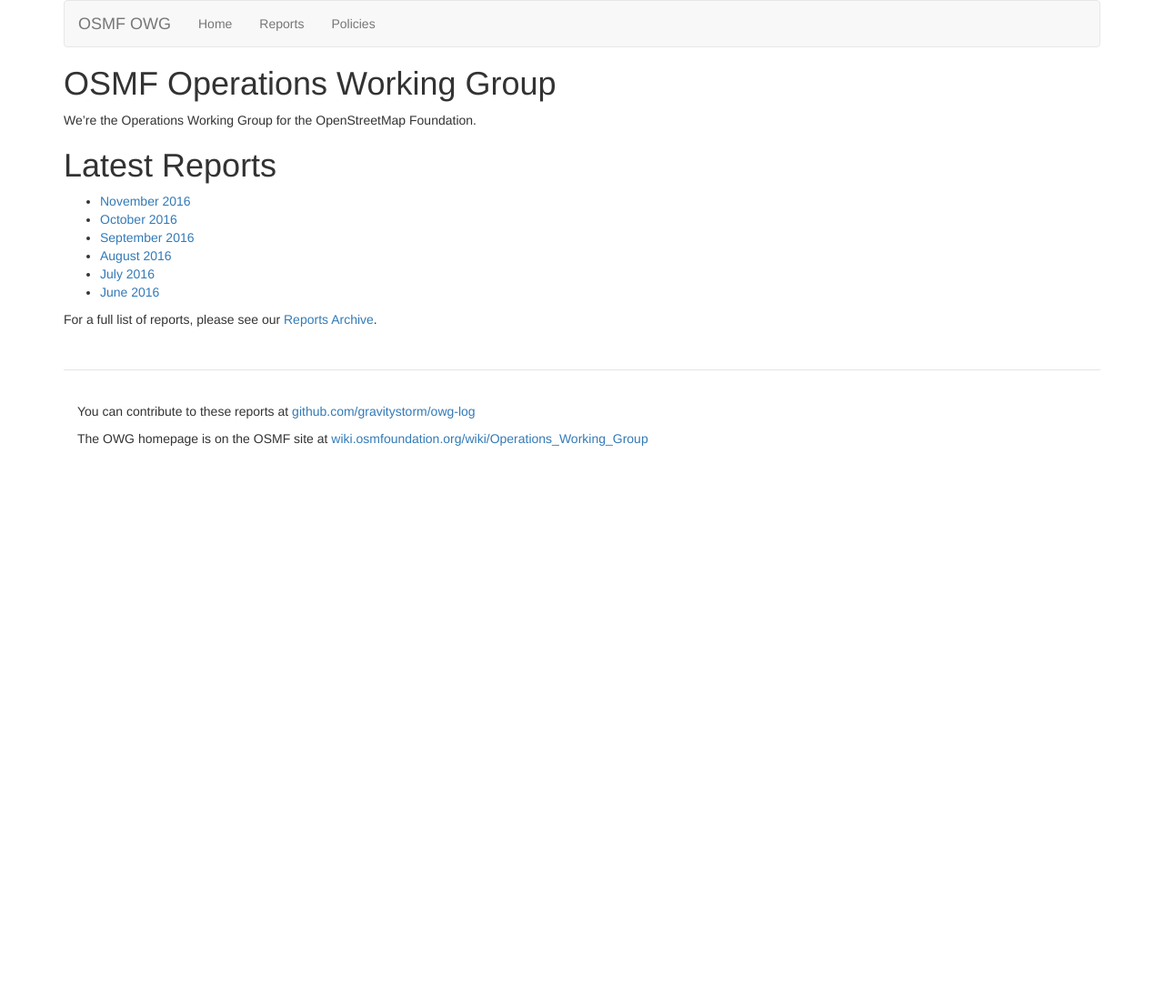
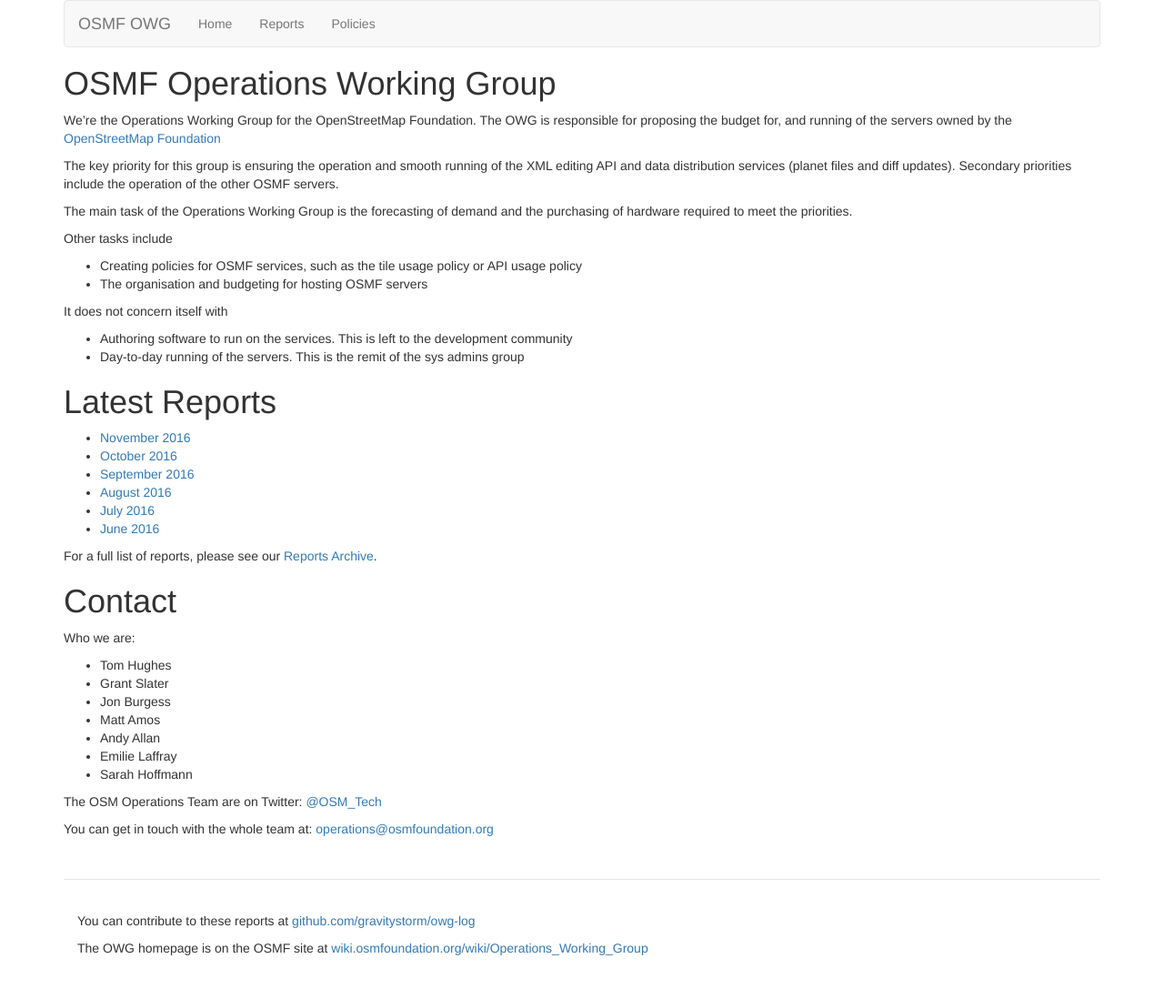
Before and after one commit to openstreetmap/owg-website, a Jekyll site: the page built from index.md, in a window 1280 px wide. Shown: the whole page at 91% size. Built offline with Jekyll 4.4.1, drawn with Linux system fonts in a browser that asks for light colours; before the commit the page ends 900 px from its top, so only the background shows below that.

Commit message:
Equivalent information from the osmf website.

```diff
--- a/index.md
+++ b/index.md
@@ -4,7 +4,21 @@
 
 # OSMF Operations Working Group
 
-We're the Operations Working Group for the OpenStreetMap Foundation.
+We're the Operations Working Group for the OpenStreetMap Foundation. The OWG is responsible for proposing the budget for, and running of the servers owned by the [OpenStreetMap Foundation](https://www.osmfoundation.org)
+
+The key priority for this group is ensuring the operation and smooth running of the XML editing API and data distribution services (planet files and diff updates). Secondary priorities include the operation of the other OSMF servers.
+
+The main task of the Operations Working Group is the forecasting of demand and the purchasing of hardware required to meet the priorities.
+
+Other tasks include
+
+* Creating policies for OSMF services, such as the tile usage policy or API usage policy
+* The organisation and budgeting for hosting OSMF servers
+
+It does not concern itself with
+
+* Authoring software to run on the services. This is left to the development community
+* Day-to-day running of the servers. This is the remit of the sys admins group
 
 # Latest Reports
 
@@ -15,3 +29,19 @@
 </ul>
 
 For a full list of reports, please see our [Reports Archive]({{ site.baseurl }}/reports/).
+
+# Contact
+
+Who we are:
+
+* Tom Hughes
+* Grant Slater
+* Jon Burgess
+* Matt Amos
+* Andy Allan
+* Emilie Laffray
+* Sarah Hoffmann
+
+The OSM Operations Team are on Twitter: [@OSM_Tech](https://twitter.com/osm_tech)
+
+You can get in touch with the whole team at: [operations@osmfoundation.org](mailto:operations@osmfoundation.org)
```
